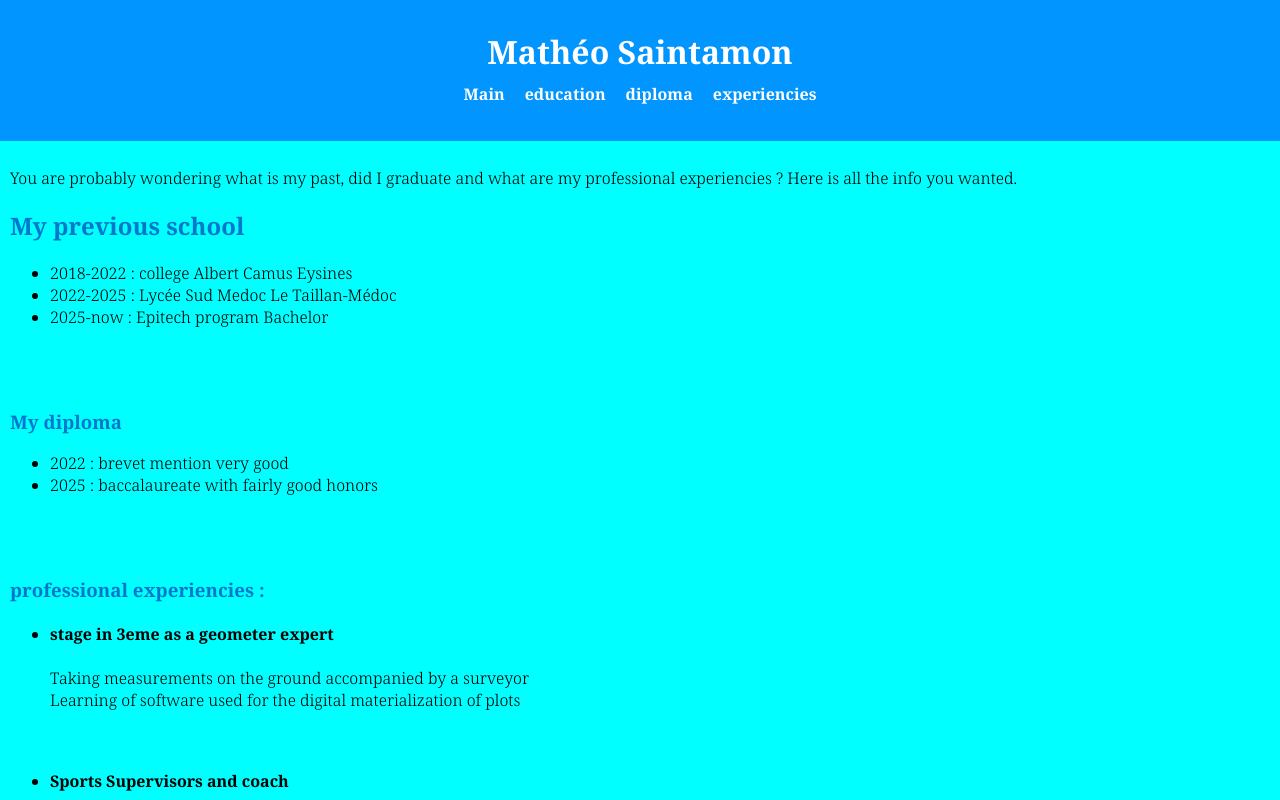
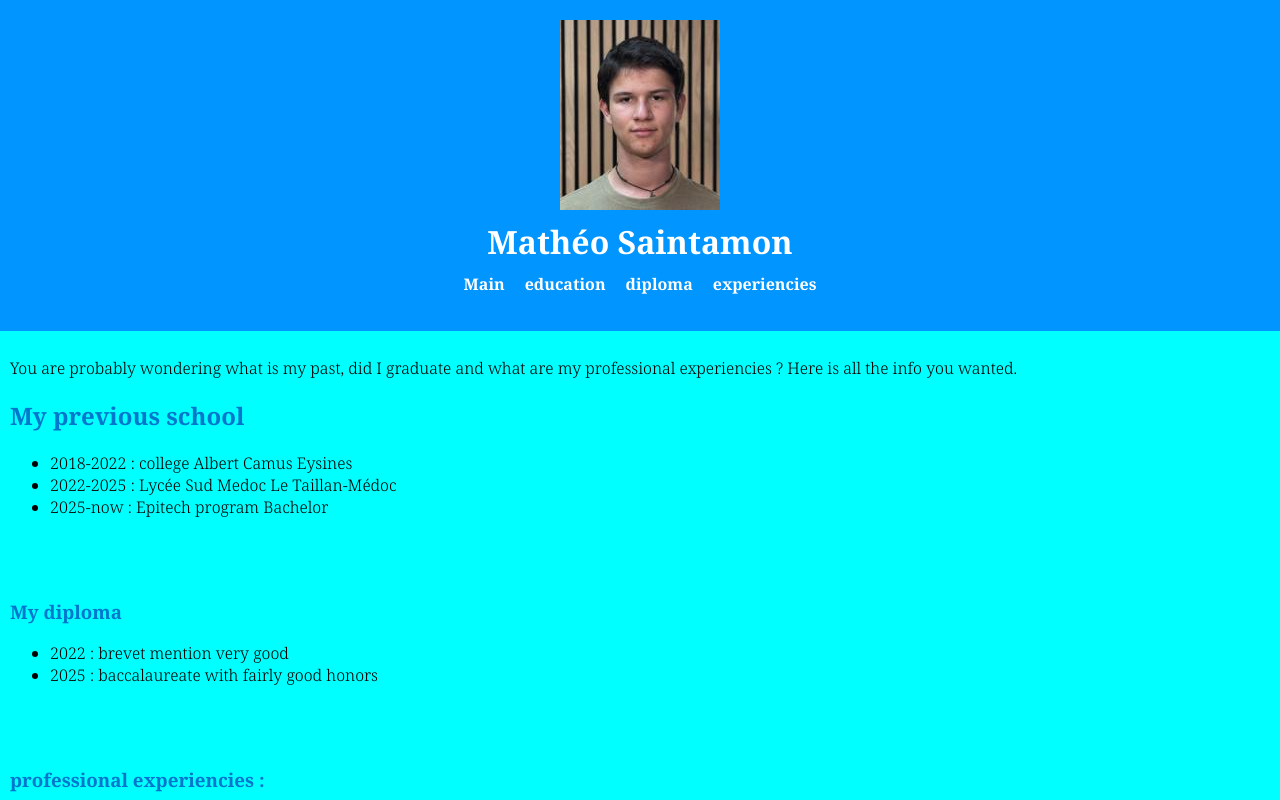
Before and after one commit to Mats3007/CV, a plain HTML site: page past.html in a window 1280 px wide. Shown: the top 800 px of the page. Drawn offline with Linux system fonts and the light colour scheme.

Commit message:
deleted:    2c37e0df-9b56-490c-8ac2-5fb0c62aca98.jpeg:Zone.Identifier 	modified:   index.html 	modified:   past.html

```diff
--- a/past.html
+++ b/past.html
@@ -12,6 +12,9 @@
 
 <body class="noto-serif">
     <header>
+        <div class="photo">
+            <img src="2c37e0df-9b56-490c-8ac2-5fb0c62aca98.jpeg" />
+        </div>
         <h1>Mathéo Saintamon</h1>
         <ul>
             <li><a class="hover" href="index.html">Main</a></li>
```
Also changed, not shown: index.html (+1 -1 lines), 1 other file.
